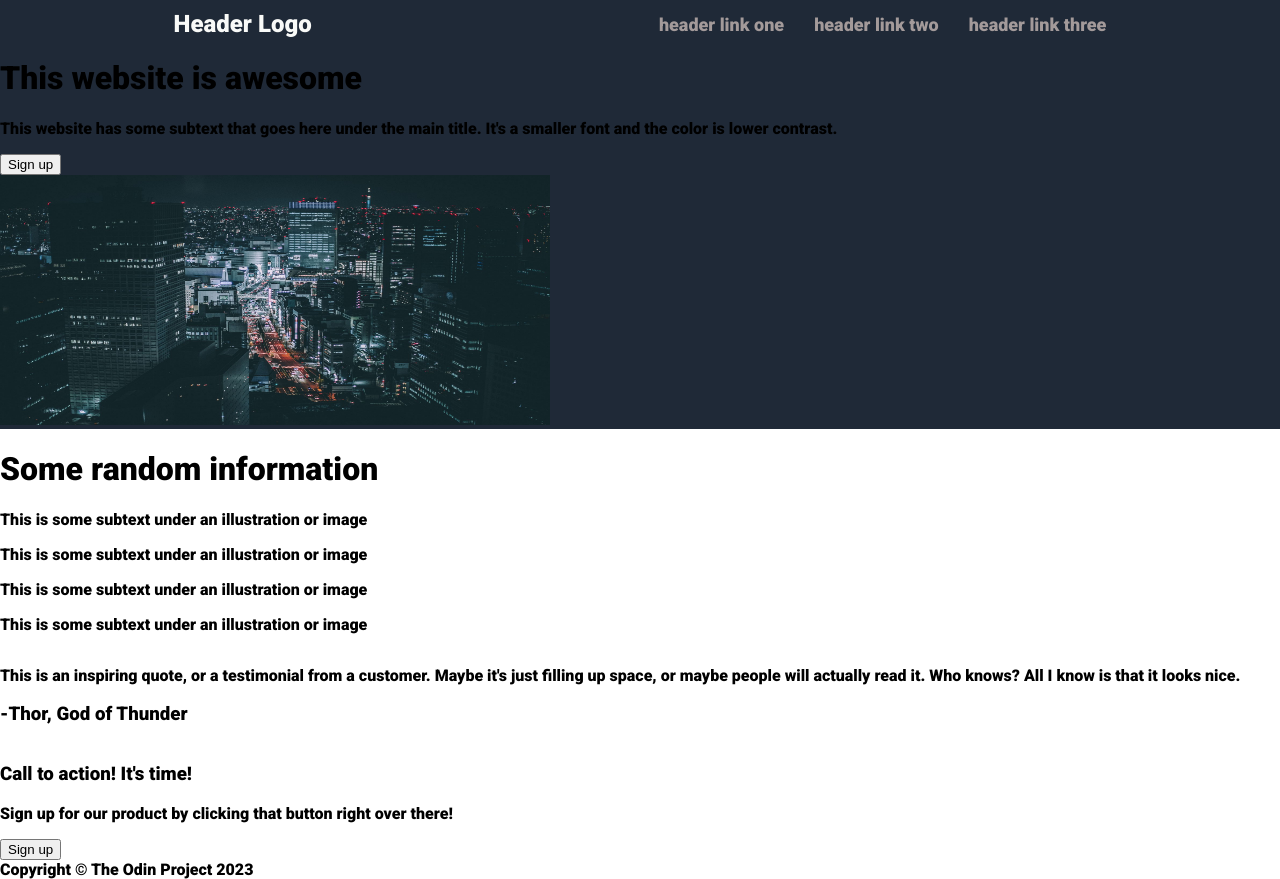
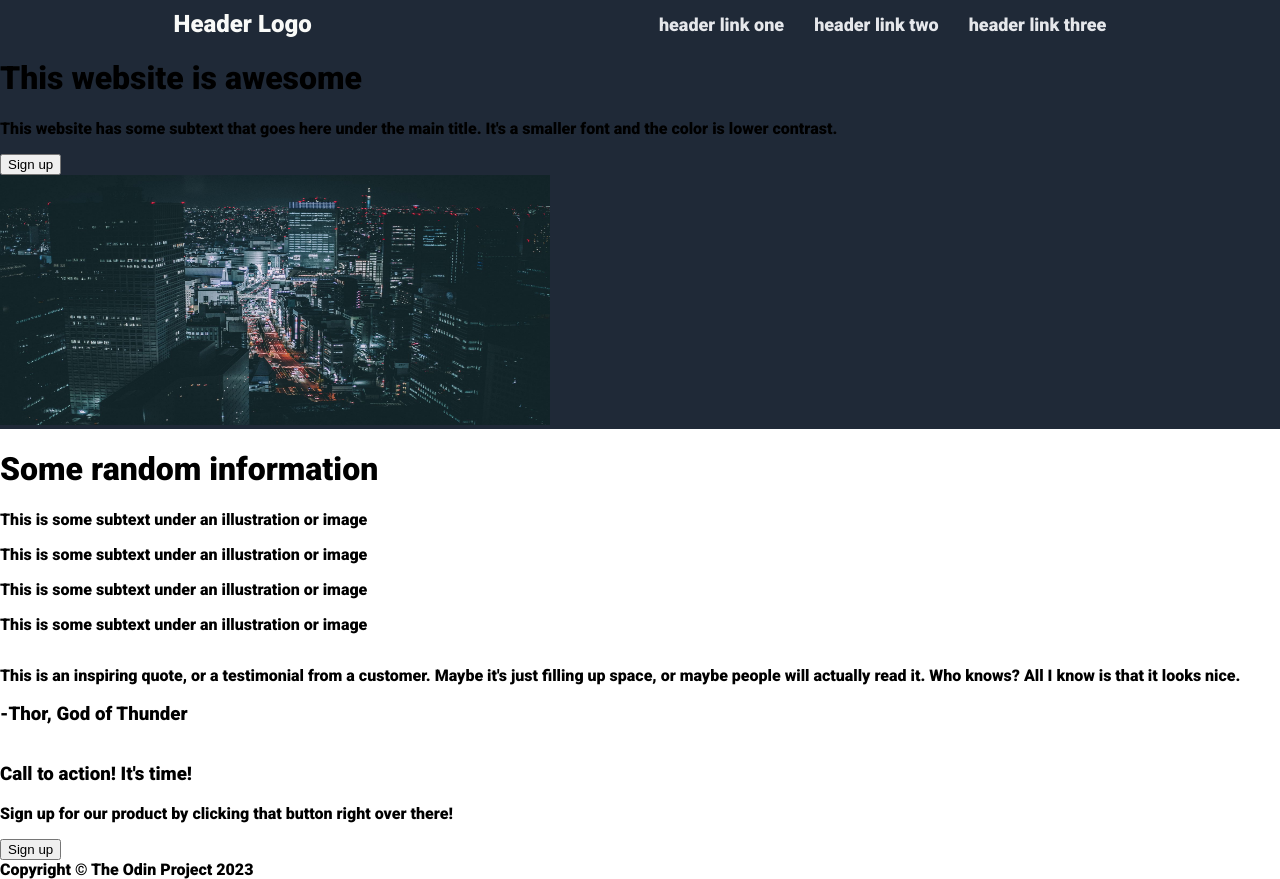
Before and after one commit to pauluspedrosa/landing-page, a plain HTML site: page index.html in a window 1280 px wide. Drawn offline with Linux system fonts and the light colour scheme.

Commit message:
Change color of a element

```diff
--- a/style.css
+++ b/style.css
@@ -39,7 +39,7 @@ ul {
 
 a {
     text-decoration: none;
-    color: #a39a9a;
+    color: #E5E7EB;
     font-size: 18px;
 }
 
```
